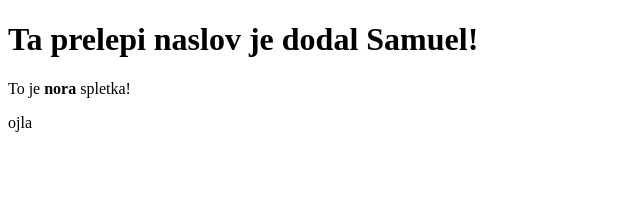
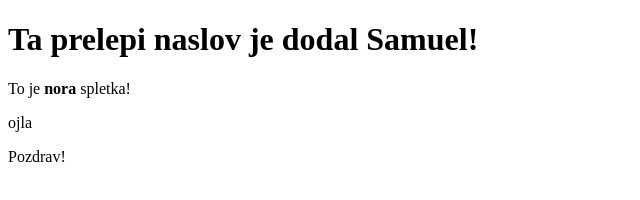
Before and after one commit to salamelek/git_help, a plain HTML site: page index.html in a window 1280 px wide. Shown: the full height of the page, 0-640 px from the left. Drawn offline with Linux system fonts and the light colour scheme.

Commit message:
dodan pozdrav

```diff
--- a/index.html
+++ b/index.html
@@ -8,4 +8,5 @@
     <p>To je <b>nora</b> spletka!</p>
     <p>ojla
   </body>
+    <p>Pozdrav!</p>
 </html>
```
